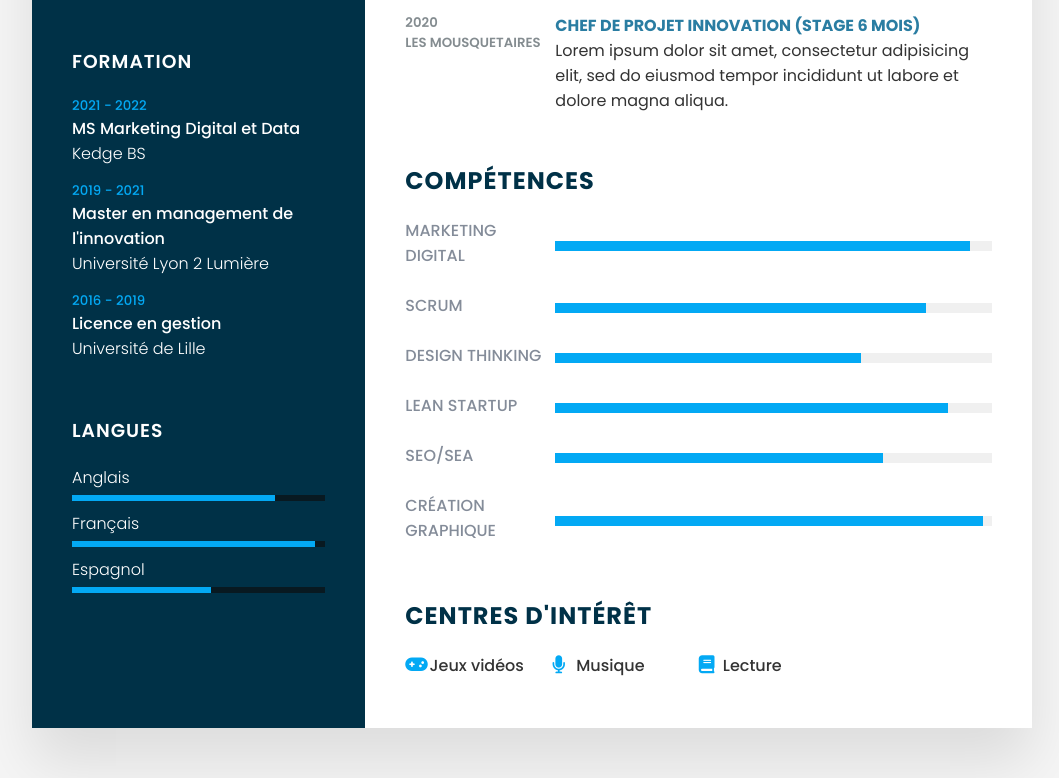
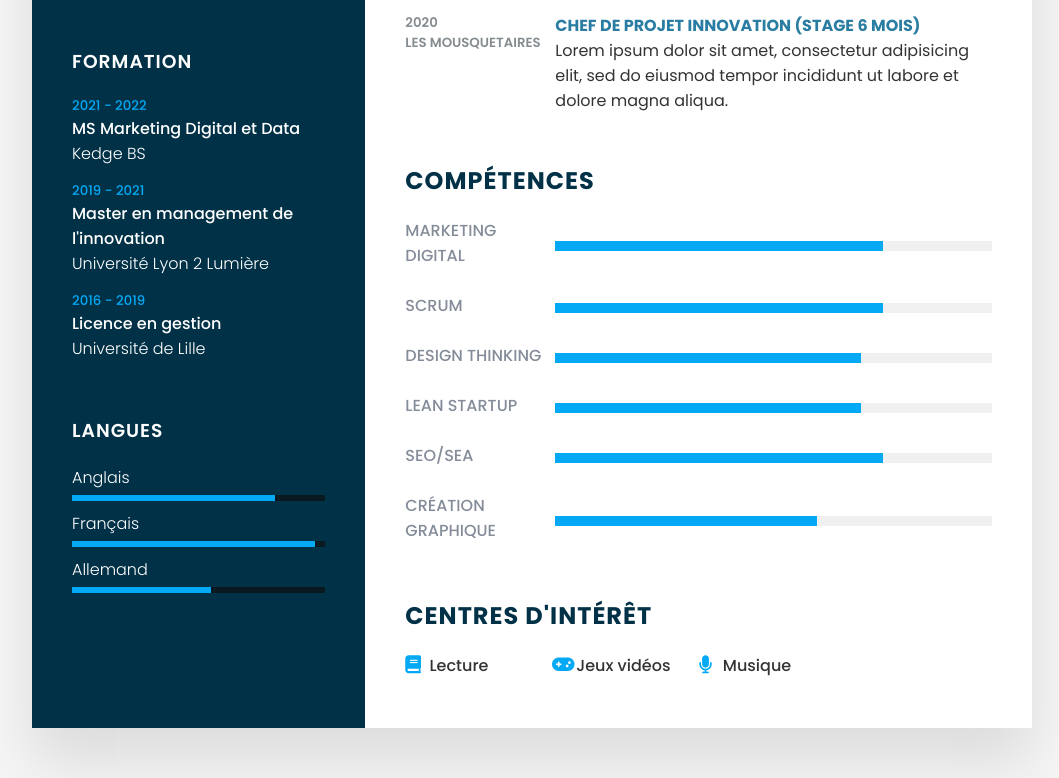
Before and after one commit to Web4000/cv, a plain HTML site: page index.html in a window 1280 px wide. Shown: the part 667-1445 px from the top of the page, without its empty margins (108-1167 px from the left). Drawn offline with Linux system fonts and the light colour scheme.

Commit message:
Add files via upload

```diff
--- a/index.html
+++ b/index.html
@@ -77,7 +77,7 @@
                         </span>
                     </li>
                     <li>
-                        <span class="text">Espagnol</span>
+                        <span class="text">Allemand</span>
                         <span class="percent">
                             <div style="width: 55%"></div>
                         </span>
@@ -98,7 +98,7 @@
             <div class="about">
                 <h2 class="title2">Experiences profesionnelles</h2>
                 <div class="box">
-                    <div class="year_company">
+                    <div class="period">
                         <h5>Depuis dec.2021</h5>
                         <h5>Les Mousquetaires</h5>
                     </div>
@@ -109,7 +109,7 @@
                     </div>
                 </div>
                 <div class="box">
-                    <div class="year_company">
+                    <div class="period">
                         <h5>2021</h5>
                         <h5>METRO</h5>
                     </div>
@@ -120,7 +120,7 @@
                     </div>
                 </div>
                 <div class="box">
-                    <div class="year_company">
+                    <div class="period">
                         <h5>2020</h5>
                         <h5>Les Mousquetaires</h5>
                     </div>
@@ -139,13 +139,13 @@
                 <div class="box">
                     <h4>Marketing Digital</h4>
                     <span class="percent">
-                        <div style="width: 95%"></div>
+                        <div style="width: 75%"></div>
                     </span>
                 </div>
                 <div class="box">
                     <h4>SCRUM</h4>
                     <span class="percent">
-                        <div style="width: 85%"></div>
+                        <div style="width: 75%"></div>
                     </span>
                 </div>
                 <div class="box">
@@ -157,7 +157,7 @@
                 <div class="box">
                     <h4>Lean startup</h4>
                     <span class="percent">
-                        <div style="width: 90%"></div>
+                        <div style="width: 70%"></div>
                     </span>
                 </div>
                 <div class="box">
@@ -169,7 +169,7 @@
                 <div class="box">
                     <h4>Création graphique</h4>
                     <span class="percent">
-                        <div style="width: 98%"></div>
+                        <div style="width: 60%"></div>
                     </span>
                 </div>
 
@@ -178,10 +178,10 @@
 
             <div class="about interest">
                 <h2 class="title2">centres d'intérêt</h2>
-                <ul>
-                    <li><i class="fa fa-gamepad" aria-hidden="true"></i> Jeux vidéos</li>
-                    <li><i class="fa fa-microphone" aria-hidden="true"></i> Musique</li>
-                    <li><i class="fa fa-book" aria-hidden="true"></i> Lecture</li>
+                <ul> <li><i class="fa fa-book" ></i> Lecture</li>
+                    <li><i class="fa fa-gamepad" ></i> Jeux vidéos</li>
+                    <li><i class="fa fa-microphone" ></i> Musique</li>
+
 
                 </ul>
             </div>
--- a/style.css
+++ b/style.css
@@ -185,12 +185,12 @@ p
 	flex-direction: row;
 	margin: 20px 0;
 }
-.about .box .year_company
+.about .box .period
 {
 	min-width: 150px;
 	margin-bottom: 10px;
 }
-.about .box .year_company h5
+.about .box .period h5
 {
 	text-transform: uppercase;
 	color: #848c90;
```
